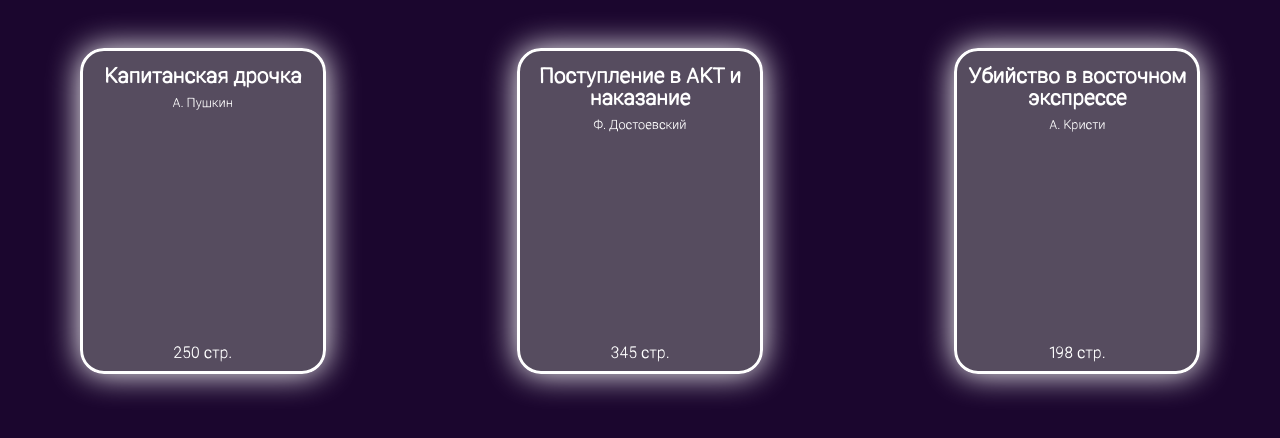
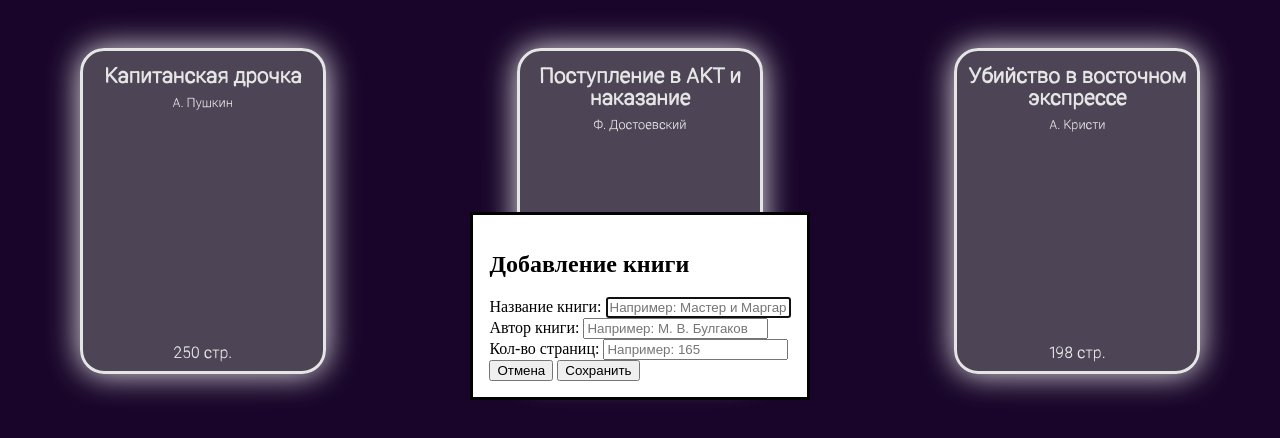
Before and after one commit to MEFrOG29/Library, a plain HTML site: page index.html in a window 1280 px wide. Both pictures are taken after a click on the button "Добавить книгу". Shown: the part 94-532 px from the top of the page. Drawn offline with Linux system fonts and the light colour scheme.

Commit message:
add add_button and dialog

```diff
--- a/index.html
+++ b/index.html
@@ -14,5 +14,44 @@
       <button class="add__btn">Добавить книгу</button>
     </div>
     <div class="catalog"></div>
+    <dialog class="newBook__dialog">
+      <form method="dialog" class="newBook__form">
+        <h2 class="title__form">Добавление книги</h2>
+        <div class="form__group">
+          <label for="title">Название книги:</label>
+          <input
+            type="text"
+            id="title"
+            name="title"
+            required
+            placeholder="Например: Мастер и Маргарита"
+          />
+        </div>
+        <div class="form__group">
+          <label for="author">Автор книги:</label>
+          <input
+            type="text"
+            id="author"
+            name="author"
+            required
+            placeholder="Например: М. В. Булгаков"
+          />
+        </div>
+        <div class="form__group">
+          <label for="pages">Кол-во страниц:</label>
+          <input
+            type="number"
+            id="pages"
+            name="pages"
+            required
+            placeholder="Например: 165"
+          />
+        </div>
+        <div class="dialog__actions">
+          <button type="button" class="cancel__btn">Отмена</button>
+          <button type="submit" class="save__btn">Сохранить</button>
+        </div>
+      </form>
+    </dialog>
   </body>
 </html>
--- a/script.js
+++ b/script.js
@@ -61,7 +61,16 @@ function ShowLibrary() {
 }
 
 const add_btn = document.querySelector(".add__btn");
+const dialog = document.querySelector(".newBook__dialog");
+const form = document.querySelector(".newBook__form");
+const cancelBtn = document.querySelector(".cancel__btn");
 
-add_btn.addEventListener("click", () => {});
+add_btn.addEventListener("click", () => {
+  dialog.showModal();
+});
+
+cancelBtn.addEventListener("click", () => {
+  dialog.close();
+});
 
 ShowLibrary();
```
